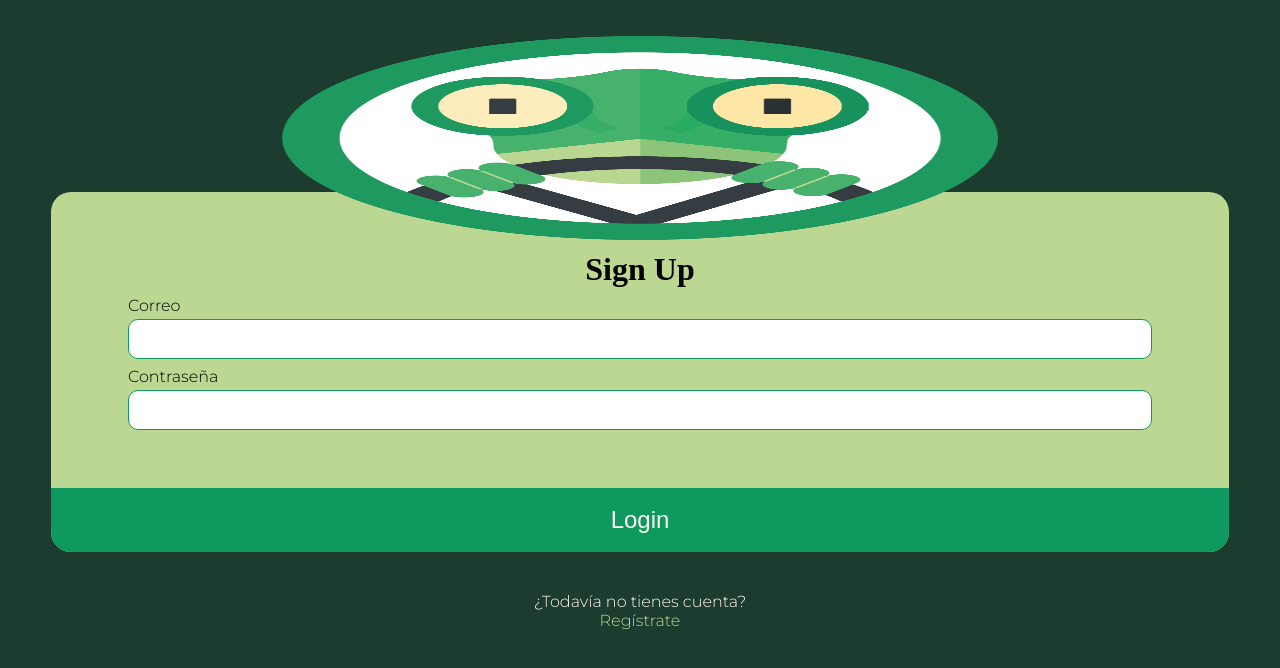
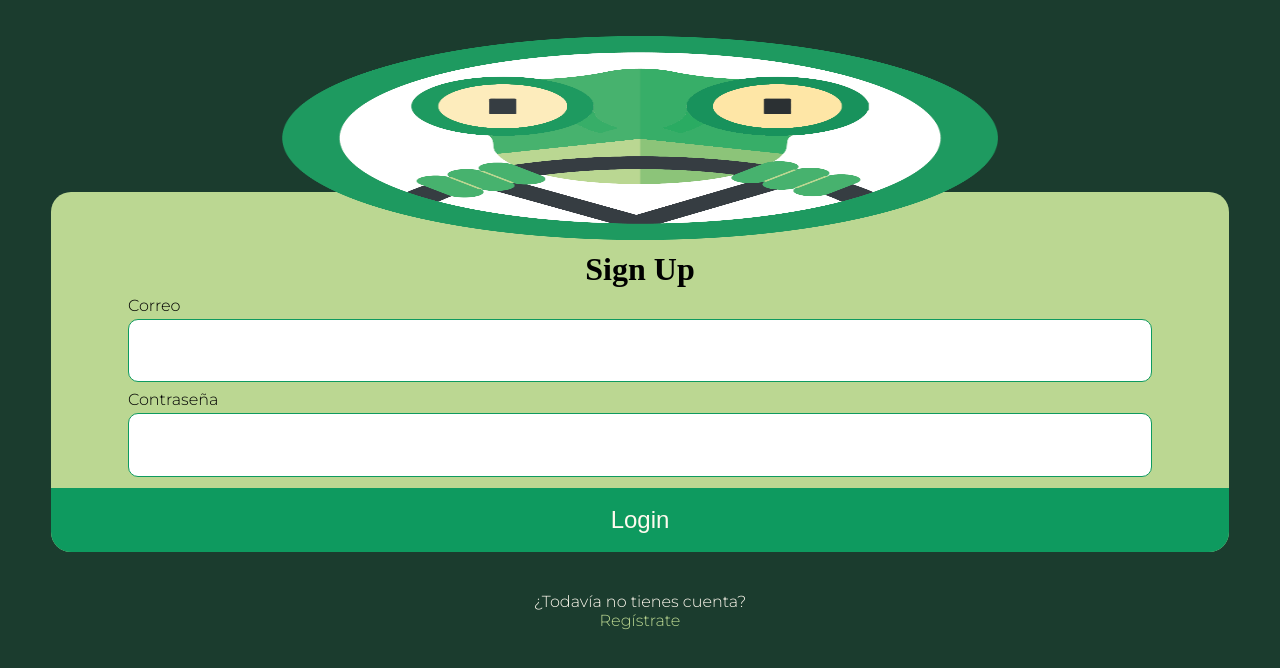
Before and after one commit to JaviFZ/IWANACAR, an Angular app: page /login in a window 1280 px wide. Shown: the top 668 px of the page. Built offline with nearby package versions, Linux system fonts and the light colour scheme; a web font is replaced by a local one.

Commit message:
subida de cambios en los inputs

```diff
--- a/src/app/pages/anadir-coche/anadir-coche.component.css
+++ b/src/app/pages/anadir-coche/anadir-coche.component.css
@@ -55,7 +55,7 @@
 
     width: 100%;
     height: 40px;
-
+    padding: 3%;
     color: #0E9A5F;
 
 }
--- a/src/app/pages/buscar-viaje/buscar-viaje.component.css
+++ b/src/app/pages/buscar-viaje/buscar-viaje.component.css
@@ -55,13 +55,15 @@
     }
 
     .input{
-        padding-left: 5%;
+
         margin: 20px;
         height: 5vh;
         margin-top: 0%;
         border-radius: 10px;
         border: 1px solid #0e9a5f;
         filter: drop-shadow(0px 4px 4px rgba(0, 0, 0, 0.25));
+        padding: 3%;
+        color: #0e9a5f;
     }
 
     .input2{
--- a/src/app/pages/editar-perfil/editar-perfil.component.css
+++ b/src/app/pages/editar-perfil/editar-perfil.component.css
@@ -130,8 +130,9 @@ body {
 
     width: 100%;
     height: 6vh;
+    padding-left:3%;
+    color: #0e9a5f;
 
-    color: #0E9A5F;
 
 }
 
@@ -161,7 +162,7 @@ body {
 
     width: 100%;
     height: 6vh;
-
+    padding: 3%;
     color: #0E9A5F;
 
 }
--- a/src/app/pages/login/login.component.css
+++ b/src/app/pages/login/login.component.css
@@ -55,6 +55,8 @@
     margin-top: 0%;
     border-radius: 10px;
     border: 1px solid #0e9a5f;
+    padding: 3%;
+    color: #0e9a5f;
 }
 
 .login{
```
